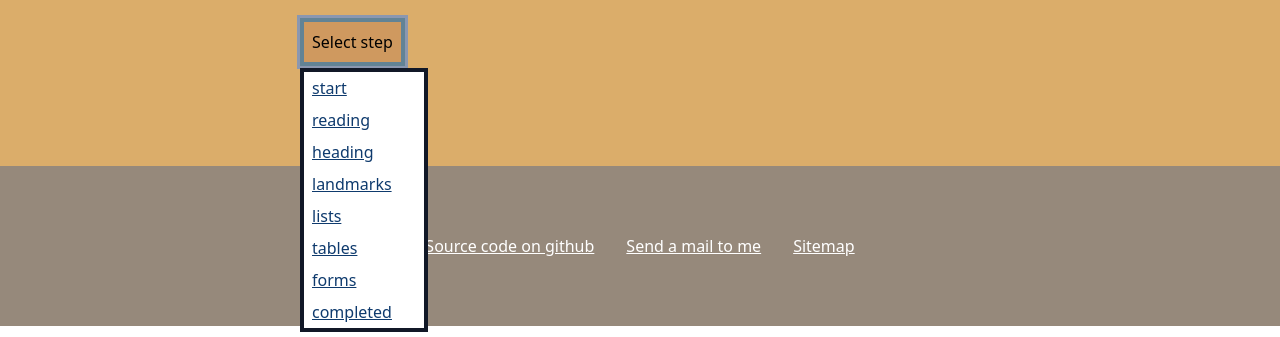
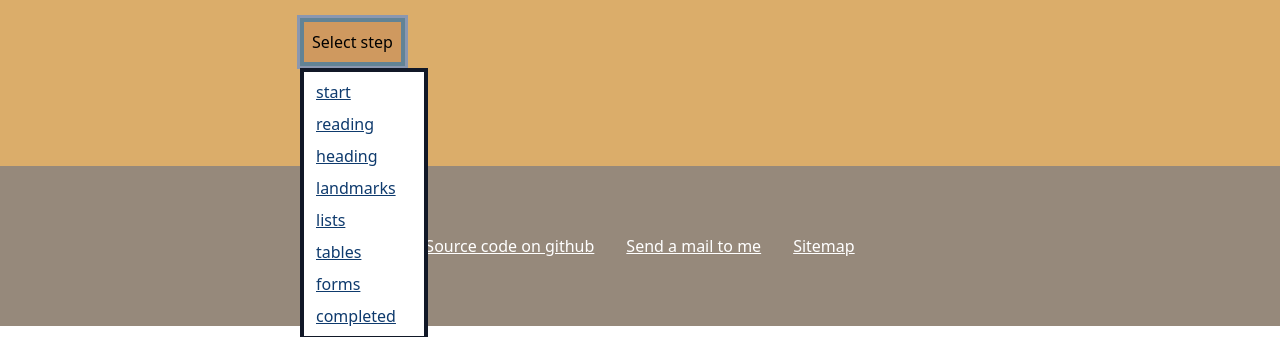
Before and after one commit to 1a2a3a4a/learn-screen-reader, a Svelte app: page /completed/NVDA in a window 1280 px wide. Both pictures are taken after a click on the button "Select step". Shown: the part 474-811 px from the top of the page. Built offline with nearby package versions, Linux system fonts and the light colour scheme.

Commit message:
Added padding for clearer focus

```diff
--- a/src/steps/SelectStep.svelte
+++ b/src/steps/SelectStep.svelte
@@ -59,7 +59,7 @@
     Select step
   </button>
   {#if isExpanded}
-    <ul use:clickOutside={handleClick}>
+    <ul use:clickOutside={handleClick} class="p-1">
       {#each paths as path}
         <li class="flex">
           <Link
```
